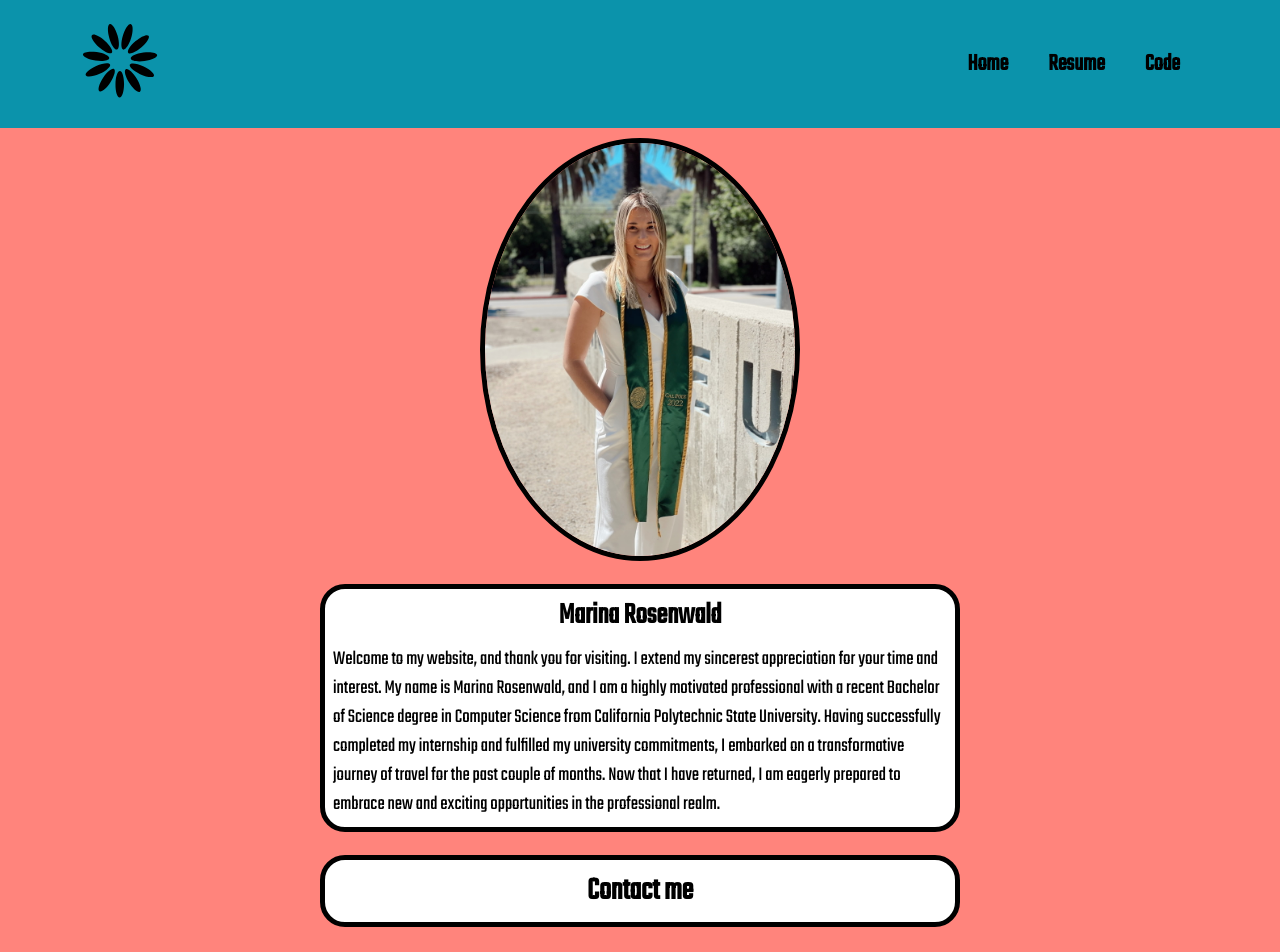
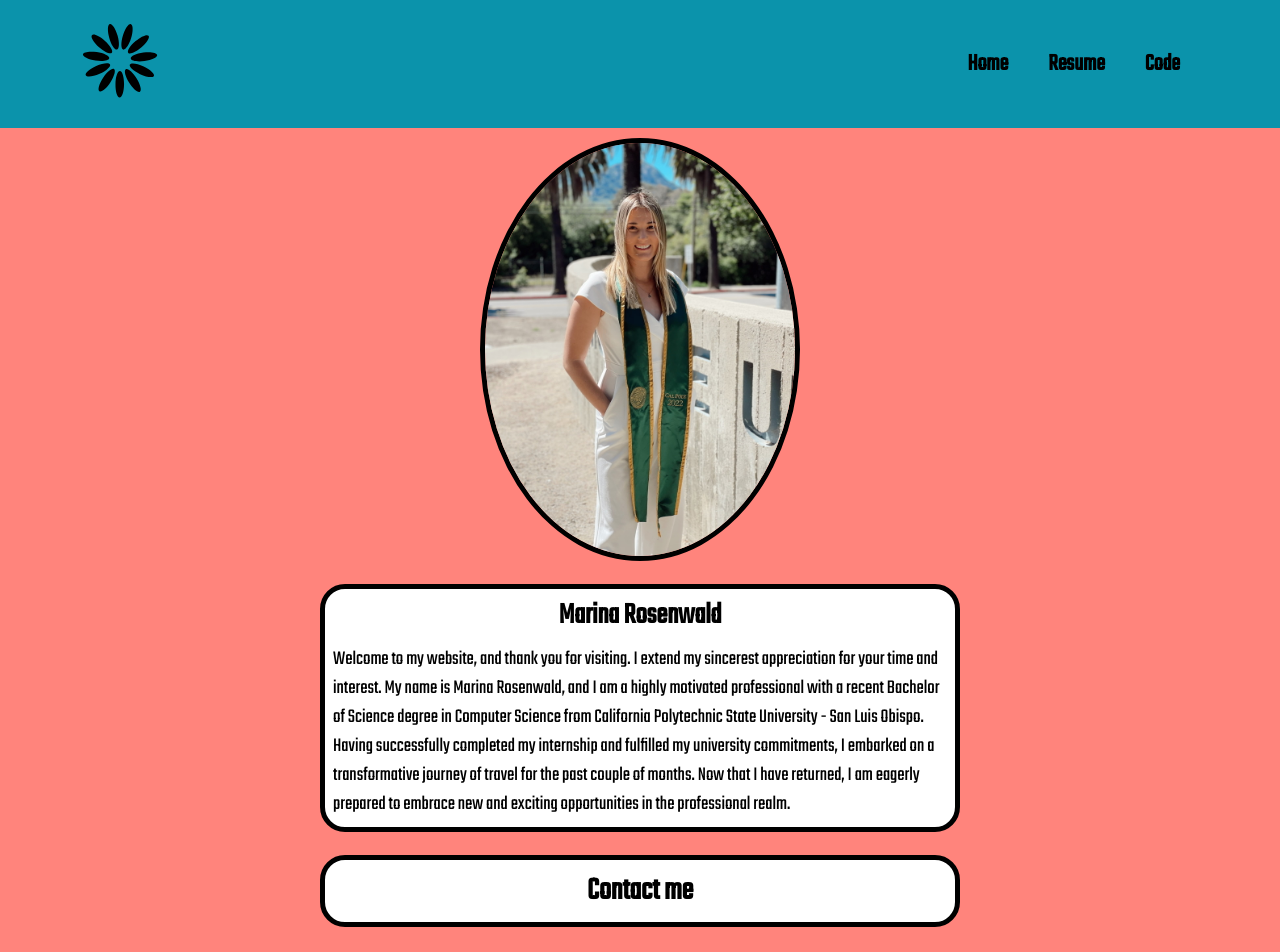
Before and after one commit to marinarosenwald/personalWebsite, a React (Create React App) app: page / in a window 1280 px wide. Shown: the top 952 px of the page. Built offline with nearby package versions, Linux system fonts and the light colour scheme.

Commit message:
added SLO to bio

```diff
--- a/src/pages/Home.js
+++ b/src/pages/Home.js
@@ -22,7 +22,7 @@ function Home() {
       <h2 class="center" style={{margin: 5, fontSize: 30, }}>Marina Rosenwald</h2>
       <p style={{margin: 8, fontSize: 20, }}>
 
-      Welcome to my website, and thank you for visiting. I extend my sincerest appreciation for your time and interest. My name is Marina Rosenwald, and I am a highly motivated professional with a recent Bachelor of Science degree in Computer Science from California Polytechnic State University. Having successfully completed my internship and fulfilled my university commitments, I embarked on a transformative journey of travel for the past couple of months. Now that I have returned, I am eagerly prepared to embrace new and exciting opportunities in the professional realm.
+      Welcome to my website, and thank you for visiting. I extend my sincerest appreciation for your time and interest. My name is Marina Rosenwald, and I am a highly motivated professional with a recent Bachelor of Science degree in Computer Science from California Polytechnic State University - San Luis Obispo. Having successfully completed my internship and fulfilled my university commitments, I embarked on a transformative journey of travel for the past couple of months. Now that I have returned, I am eagerly prepared to embrace new and exciting opportunities in the professional realm.
 
       </p>
     </Box>
```
